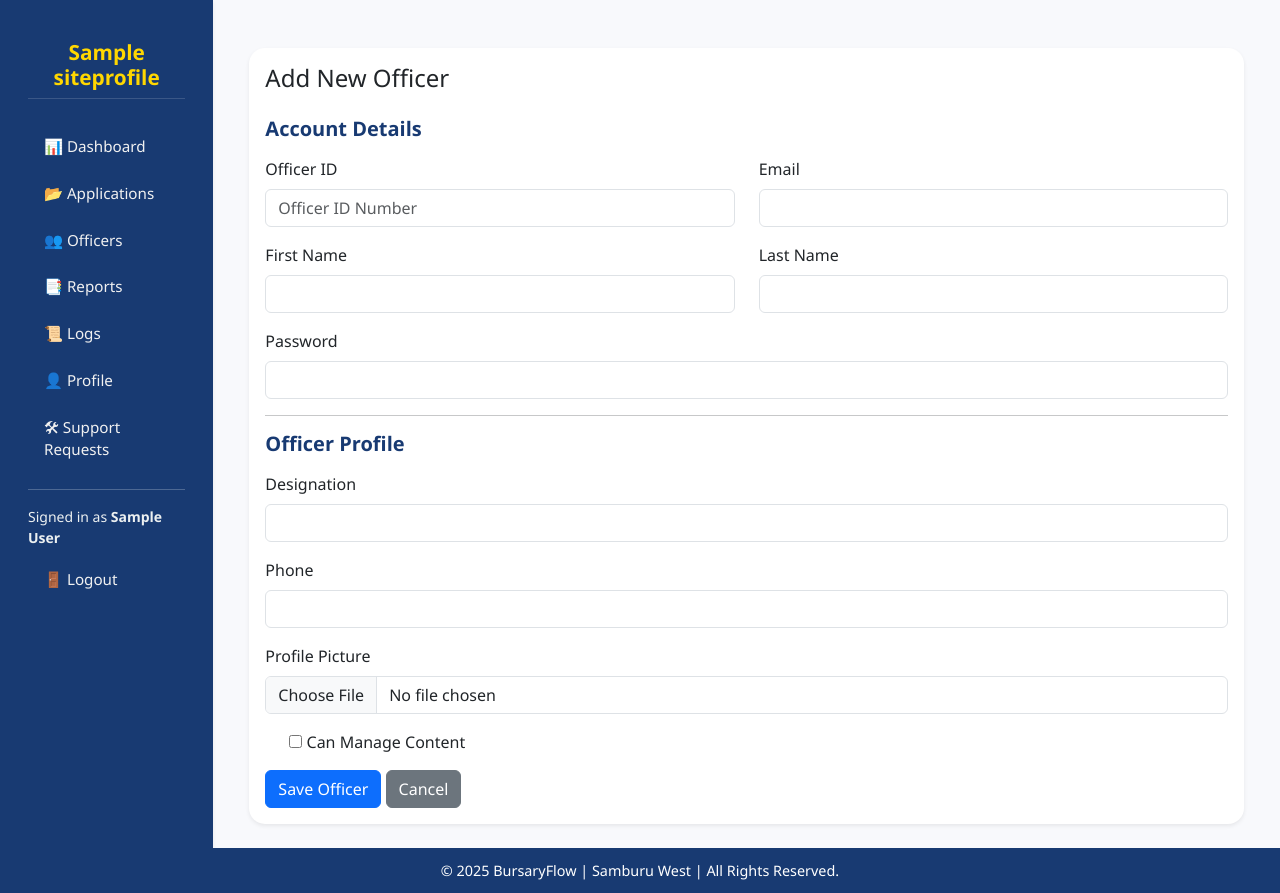
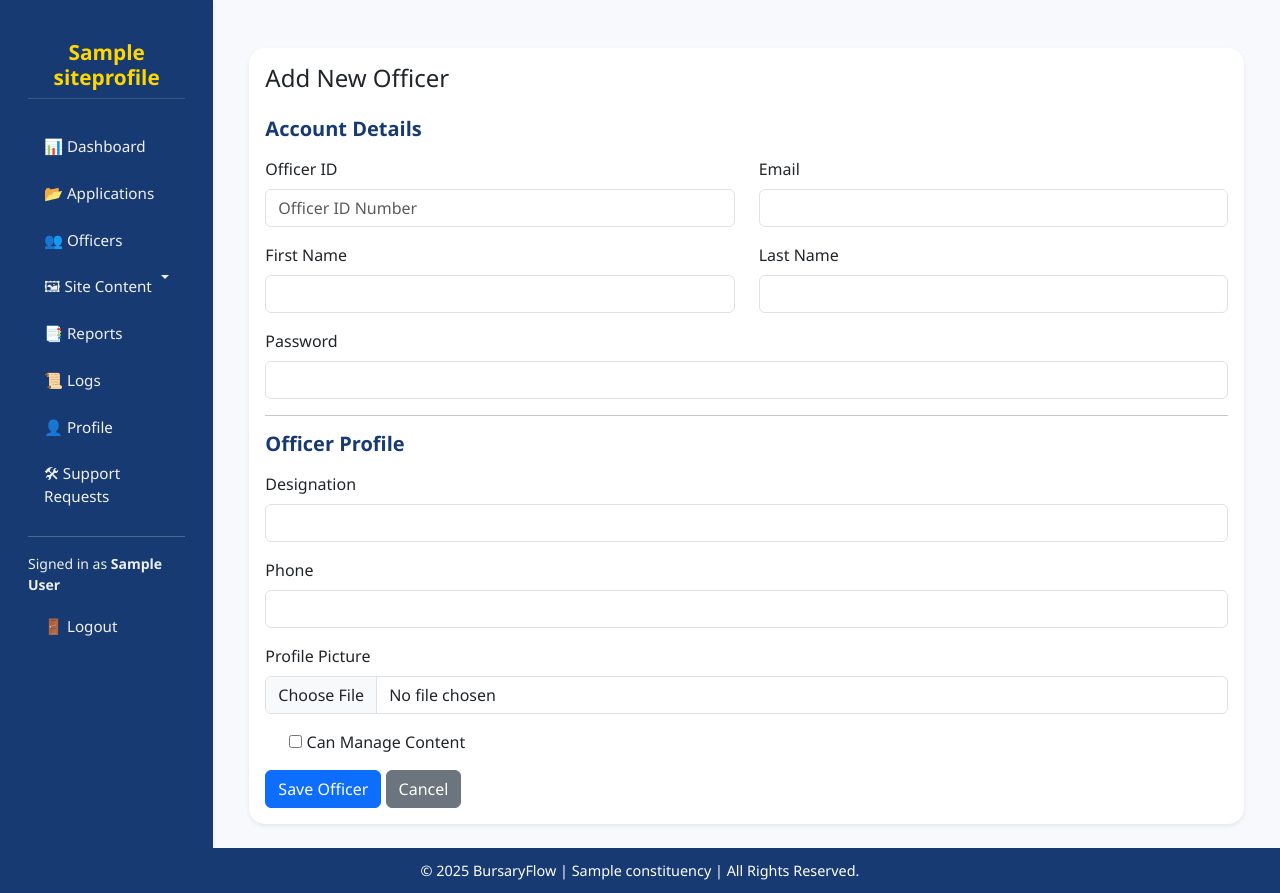
Before and after one commit to Vanparie/Bursary_management_system, a Django app: page /officer/add/ in a window 1280 px wide. Run offline with Django 5.2, Linux system fonts and the light colour scheme; a user stored in the database is signed in; tables that the repository leaves empty hold one stand-in row (values such as "Sample post"); parts of the project's set-up code (start-up, migrations or seed data) failed here and were passed over.

Commit message:
Refine base templates and officer dashboard layout

```diff
--- a/bursary/templates/bursary/base.html
+++ b/bursary/templates/bursary/base.html
@@ -317,7 +317,7 @@
 
 <!-- Footer -->
 <footer>
-    <p>© {% now "Y" %} BursaryFlow | Samburu West | All Rights Reserved.</p>
+    <p>© {% now "Y" %} BursaryFlow | {{ branding.region }} | All Rights Reserved.</p>
     <a href="{% url 'privacy' %}" class="text-white">Privacy Policy</a> |
     <a href="{% url 'terms' %}" class="text-white">Terms of Use</a>
 </footer>
--- a/bursary/templates/bursary/officer_base.html
+++ b/bursary/templates/bursary/officer_base.html
@@ -1,3 +1,4 @@
+{% load static %}
 <!DOCTYPE html>
 <html lang="en">
 <head>
@@ -21,9 +22,7 @@
             flex: 1;
         }
 
-        /* ==========================
-           SIDEBAR (branding applied)
-        ========================== */
+        /* Sidebar */
         .sidebar {
             background-color: #183A72;
             min-height: 100vh;
@@ -61,10 +60,11 @@
             color: #183A72;
             font-weight: bold;
         }
+        .sidebar .dropdown-toggle::after {
+            float: right;
+        }
 
-        /* ==========================
-           CARDS & CONTENT
-        ========================== */
+        /* Cards & content */
         .card {
             border: none;
             border-radius: 1rem;
@@ -75,9 +75,7 @@
             font-weight: 600;
         }
 
-        /* ==========================
-           FOOTER
-        ========================== */
+        /* Footer */
         .footer {
             background-color: #183A72;
             padding: 0.75rem 0;
@@ -86,9 +84,7 @@
             color: #fff;
         }
 
-        /* ==========================
-           RESPONSIVE FIXES
-        ========================== */
+        /* Responsive */
         @media (max-width: 767.98px) {
             .sidebar {
                 min-height: auto;
@@ -100,10 +96,10 @@
 <body>
 <div class="container-fluid flex-grow-1">
     <div class="row">
-        <!-- Sidebar (LEFT COLUMN) -->
+        <!-- Sidebar -->
         <nav id="officerSidebar" class="col-md-3 col-lg-2 d-md-block sidebar shadow-sm collapse show">
             <div class="p-3">
-                <h4 class="mb-4 fw-bold"> {{ branding.name|default:"BursaryFlow" }}</h4>
+                <h4 class="mb-4 fw-bold">{{ branding.name|default:"BursaryFlow" }}</h4>
                 <ul class="nav nav-pills flex-column mb-auto">
                     <li class="nav-item">
                         <a href="{% url 'officer_dashboard' %}"
@@ -124,6 +120,28 @@
                            class="nav-link {% if request.resolver_match.url_name == 'manage_officers' %}active{% endif %}">
                             👥 Officers
                         </a>
+                    </li>
+                    {% endif %}
+
+                    {% if officer.can_manage_content %}
+                    <li class="nav-item">
+                        <button class="nav-link dropdown-toggle" type="button" data-bs-toggle="collapse" data-bs-target="#siteContentMenu" aria-expanded="false">
+                            🖼 Site Content
+                        </button>
+                        <ul class="collapse list-unstyled ps-3" id="siteContentMenu">
+                            <li>
+                                <a href="{% url 'officer_banners' %}" class="nav-link {% if request.resolver_match.url_name == 'officer_banners' %}active{% endif %}">Banners</a>
+                            </li>
+                            <li>
+                                <a href="{% url 'officer_slides' %}" class="nav-link {% if request.resolver_match.url_name == 'officer_slides' %}active{% endif %}">Landing Slides</a>
+                            </li>
+                            <li>
+                                <a href="{% url 'officer_success' %}" class="nav-link {% if request.resolver_match.url_name == 'officer_success' %}active{% endif %}">Success Stories</a>
+                            </li>
+                            <li>
+                                <a href="{% url 'officer_announcements' %}" class="nav-link {% if request.resolver_match.url_name == 'officer_announcements' %}active{% endif %}">Announcements</a>
+                            </li>
+                        </ul>
                     </li>
                     {% endif %}
 
@@ -161,8 +179,6 @@
                     <div class="mt-auto small">
                         Signed in as <strong>{{ officer.user.get_full_name|default:officer.user.username }}</strong>
                     </div>
-
-                    <!-- Logout -->
                     <form method="POST" action="{% url 'logout' %}" class="mt-2">
                         {% csrf_token %}
                         <button class="btn btn-sm btn-outline-light w-100">🚪 Logout</button>
@@ -171,17 +187,14 @@
             </div>
         </nav>
 
-        <!-- Main Content (RIGHT COLUMN) -->
+        <!-- Main Content -->
         <main class="col-md-9 col-lg-10 ms-sm-auto px-md-4 py-4">
-
-            <!-- Sidebar toggle button for small screens -->
             <button class="btn btn-sm btn-outline-primary d-md-none mb-3" type="button"
                     data-bs-toggle="collapse" data-bs-target="#officerSidebar"
                     aria-controls="officerSidebar" aria-expanded="false" aria-label="Toggle navigation">
                 ☰ Menu
             </button>
 
-            <!-- ✅ Messages block -->
             {% if messages %}
               <div class="mb-3">
                 {% for message in messages %}
@@ -193,23 +206,20 @@
               </div>
             {% endif %}
 
-            {% block content %}
-            {% endblock %}
+            {% block content %}{% endblock %}
         </main>
     </div>
 </div>
 
-<!-- Footer -->
 <footer class="footer">
   <div class="container">
-    <span>© {% now "Y" %} BursaryFlow | Samburu West | All Rights Reserved.</span>
+    <span>© {% now "Y" %} BursaryFlow | {{ branding.region }} | All Rights Reserved.</span>
   </div>
 </footer>
 
 <script src="https://cdn.jsdelivr.net/npm/bootstrap@5.3.0/dist/js/bootstrap.bundle.min.js"></script>
 <script>
-  // Auto-dismiss Bootstrap alerts after 3 seconds
-  document.addEventListener("DOMContentLoaded", function () {
+document.addEventListener("DOMContentLoaded", function () {
     const alerts = document.querySelectorAll(".alert");
     alerts.forEach(function (alert) {
       setTimeout(function () {
@@ -217,7 +227,7 @@
         bsAlert.close();
       }, 3000);
     });
-  });
+});
 </script>
 
 </body>
```
